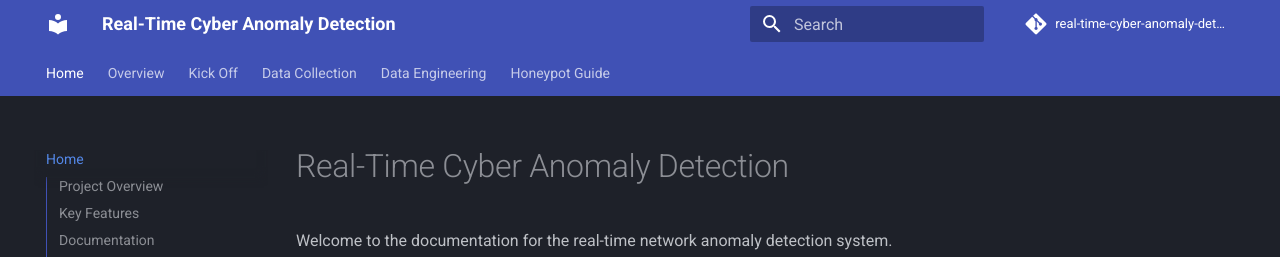
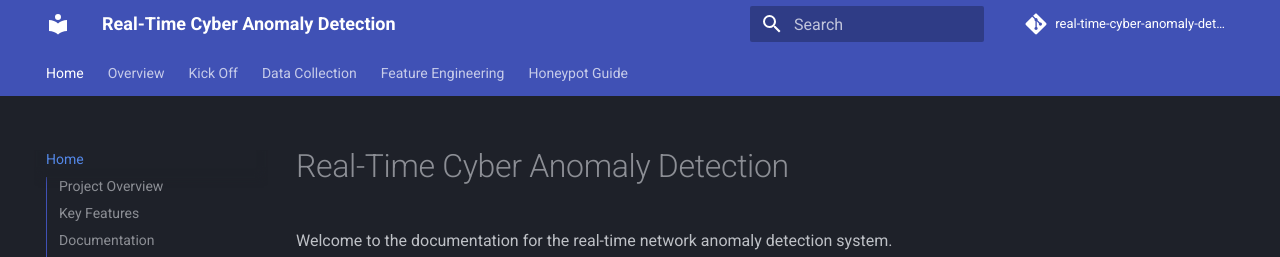
Before and after one commit to francescacraievich/real-time-cyber-anomaly-detection, an MkDocs documentation site: the page built from docs/index.md, in a window 1280 px wide and 1388 px high. Shown: the top 257 px of the window. Built offline with MkDocs 1.6.1 and Material for MkDocs 9.7.7, drawn with Linux system fonts in a browser that asks for light colours; comment, search, counter and statistics services are not loaded; some of the changed lines change nothing that is shown.

Commit message:
Fix documentation build errors
Remove references to missing files in data_engineering_docs/ and update navigation structure to fix CI build failures.

```diff
--- a/docs/index.md
+++ b/docs/index.md
@@ -20,7 +20,7 @@
 - [Kick Off](kick_off.md) - Initial project documentation
 - [Data collection](data_collection.md) - Log extraction and analysis from TPOT
 - [Honeypot guide](HONEYPOT_GUIDE.md) - Overview and purpose of each honeypot
-- [Feature Engineering](data_engineering_docs/feature_engineering.md) - Data formatting and feature engineering
+- [Feature Engineering](feature_engineering.md) - Data formatting and feature engineering
 
 ## Quick Start
 
--- a/mkdocs.yml
+++ b/mkdocs.yml
@@ -22,11 +22,5 @@
   - Overview: overview.md
   - Kick Off: kick_off.md
   - Data Collection: data_collection.md
-
-  - Data Engineering:
-      - Guide for Data Processing Classes: data_engineering_docs/Guide_for_Data_Processing_Classes.md
-      - Feature Engineering: data_engineering_docs/feature_engineering.md
-      - Data Engineer Logs: data_engineering_docs/data_engineer_logs.md
-      - Log Formatting: data_engineering_docs/log_formatting.md
-
+  - Feature Engineering: feature_engineering.md
   - Honeypot Guide: HONEYPOT_GUIDE.md
```
